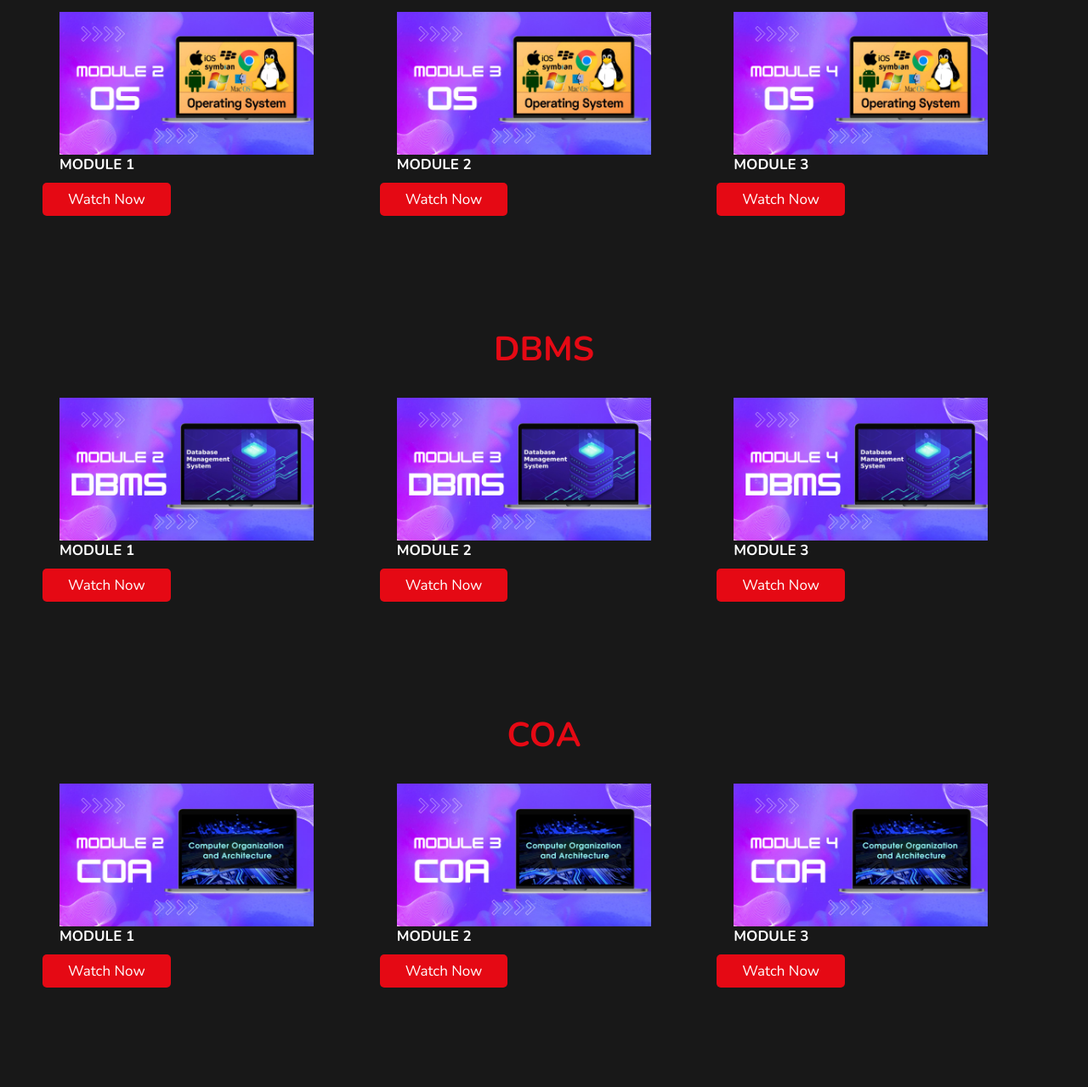
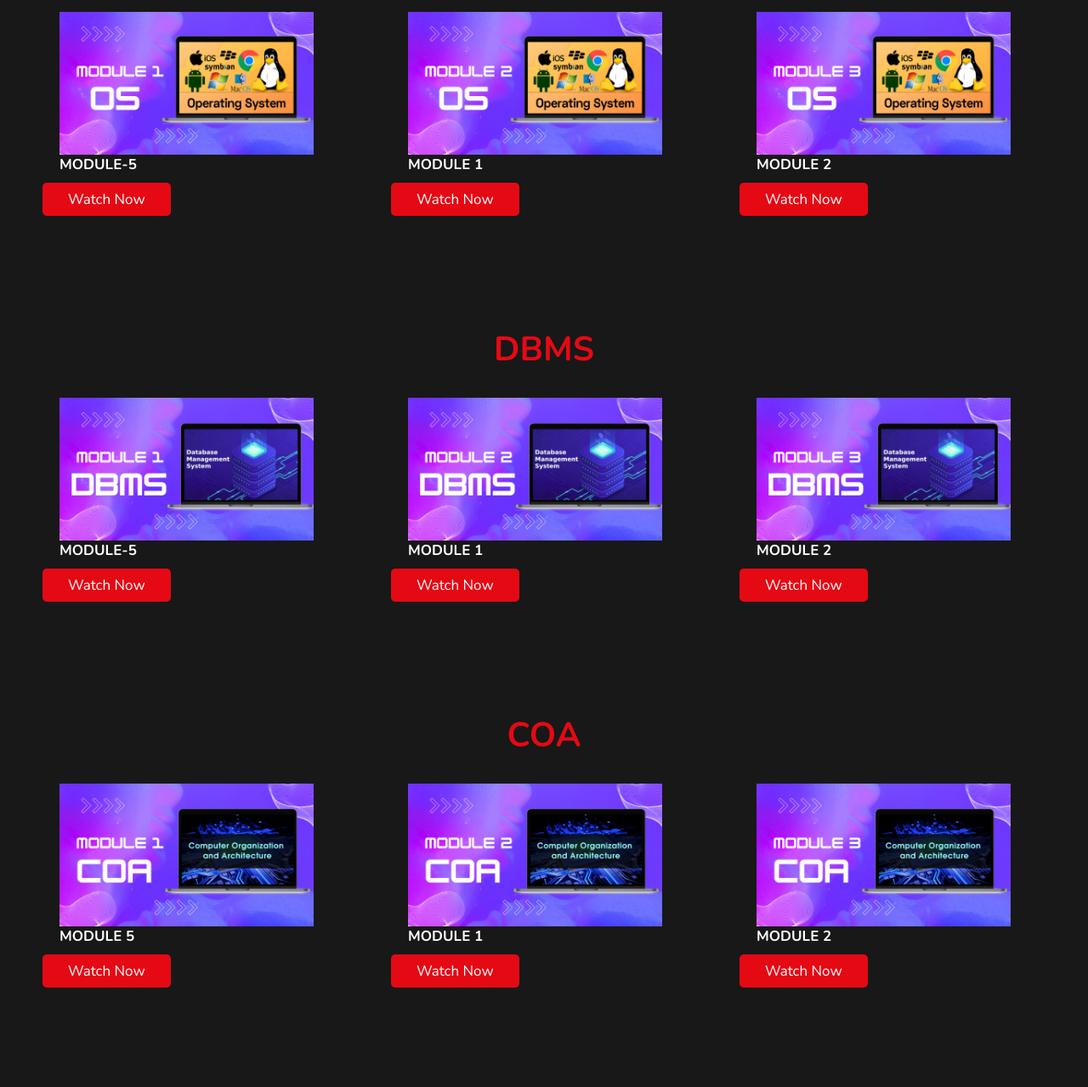
Before and after one commit to OCTANE666/ExamFlix, a plain HTML site: page index.html in a window 1280 px wide. Shown: the part 604-1883 px from the top of the page at 85% size. Drawn offline with nearby package versions, Linux system fonts and the light colour scheme.

Commit message:
Update index.html

```diff
--- a/index.html
+++ b/index.html
@@ -60,7 +60,7 @@ menu.onclick = () =>{
 <!-- GTC slider -->
 <section class="gt" id="gt">
     <h1 class="heading">GTC</h1>
-    <div class="swiper gt-slider">
+    <div class="swiper x-slider">
         <div class="swiper-wrapper">
 
             <div class="swiper-slide">
@@ -129,7 +129,7 @@ menu.onclick = () =>{
 <!-- OS slider -->
 <section class="os" id="os">
     <h1 class="heading">OS</h1>
-    <div class="swiper os-slider">
+    <div class="swiper x-slider">
         <div class="swiper-wrapper">
 
             <div class="swiper-slide">
@@ -195,7 +195,7 @@ menu.onclick = () =>{
 <!-- Dbms slider -->
 <section class="dbms" id="dbms">
     <h1 class="heading">DBMS</h1>
-    <div class="swiper dbms-slider">
+    <div class="swiper x-slider">
         <div class="swiper-wrapper">
 
             <div class="swiper-slide">
@@ -261,7 +261,7 @@ menu.onclick = () =>{
 <!-- coa slider -->
 <section class="coa" id="coa">
     <h1 class="heading">COA</h1>
-    <div class="swiper coa-slider">
+    <div class="swiper x-slider">
         <div class="swiper-wrapper">
 
             <div class="swiper-slide">
@@ -346,46 +346,19 @@ menu.onclick = () =>{
 
 <!--COA Script -->
 <script>
-    var swiper = new Swiper(".coa-slider", {
-        slidesPerView: 3,
-        spaceBetween: 10,
-
-      });
-    </script>
-
-
-<!--OS Script -->
-<script>
-    var swiper = new Swiper(".os-slider", {
-        slidesPerView: 3,
-        spaceBetween: 10,
-
-
-      });
-    </script>
-
-
-<!--GT Script -->
-<script>
-    var swiper = new Swiper(".gt-slider", {
-        slidesPerView: 3,
-        spaceBetween: 10,
-
-
-
-      });
-    </script>
-
-
-<!--DBMS Script -->
-<script>
-
-
-var swiper = new Swiper(".dbms-slider", {
+   var swiper = new Swiper(".x-slider", {
     slidesPerView: 3,
-    spaceBetween: 10,
-
-
+    spaceBetween: 50,
+    centeredSlides: true,
+    autoplay: {
+      delay: 450000,
+      disableOnInteraction: false,
+    },
+    pagination: {
+      el: ".swiper-pagination",
+      clickable: true,
+    },
+    loop:true
   });
 </script>
 
```
